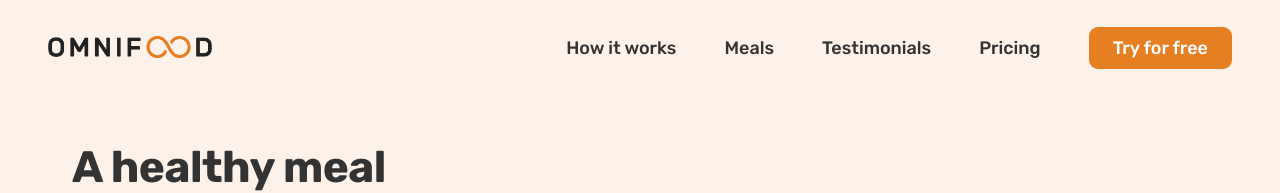
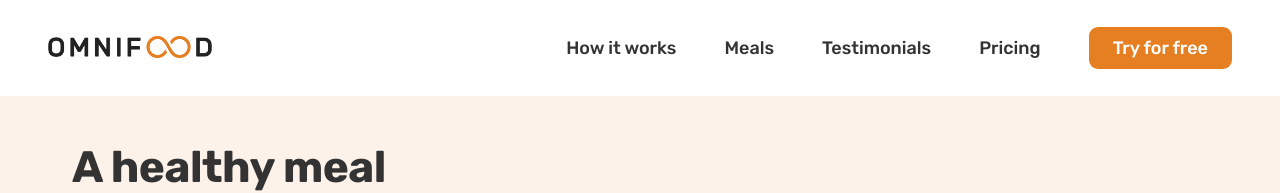
Before and after one commit to ahanafasir/omnifood, a plain HTML site: page index.html in a window 1280 px wide. Shown: the top 193 px of the page. Drawn offline with nearby package versions, Linux system fonts and the light colour scheme; some packages are replaced by stand-ins of ours; a script that the page names is missing.

Commit message:
testing in prod lol

```diff
--- a/css/style.css
+++ b/css/style.css
@@ -6,7 +6,7 @@
   display: flex;
   justify-content: space-between;
   align-items: center;
-  background-color: #fdf2e9;
+/*   background-color: #fdf2e9; */
 
   height: 9.6rem;
   padding: 0 4.8rem;
```
